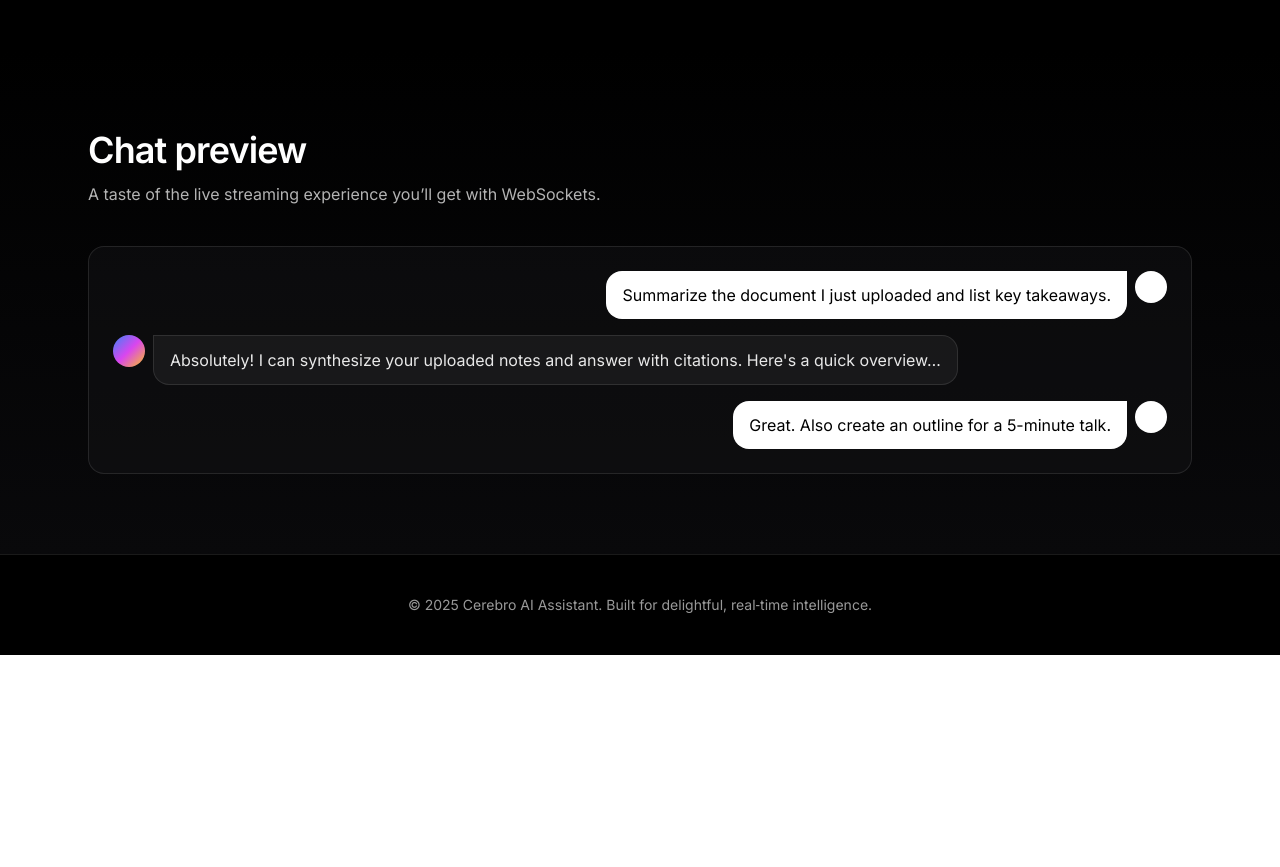
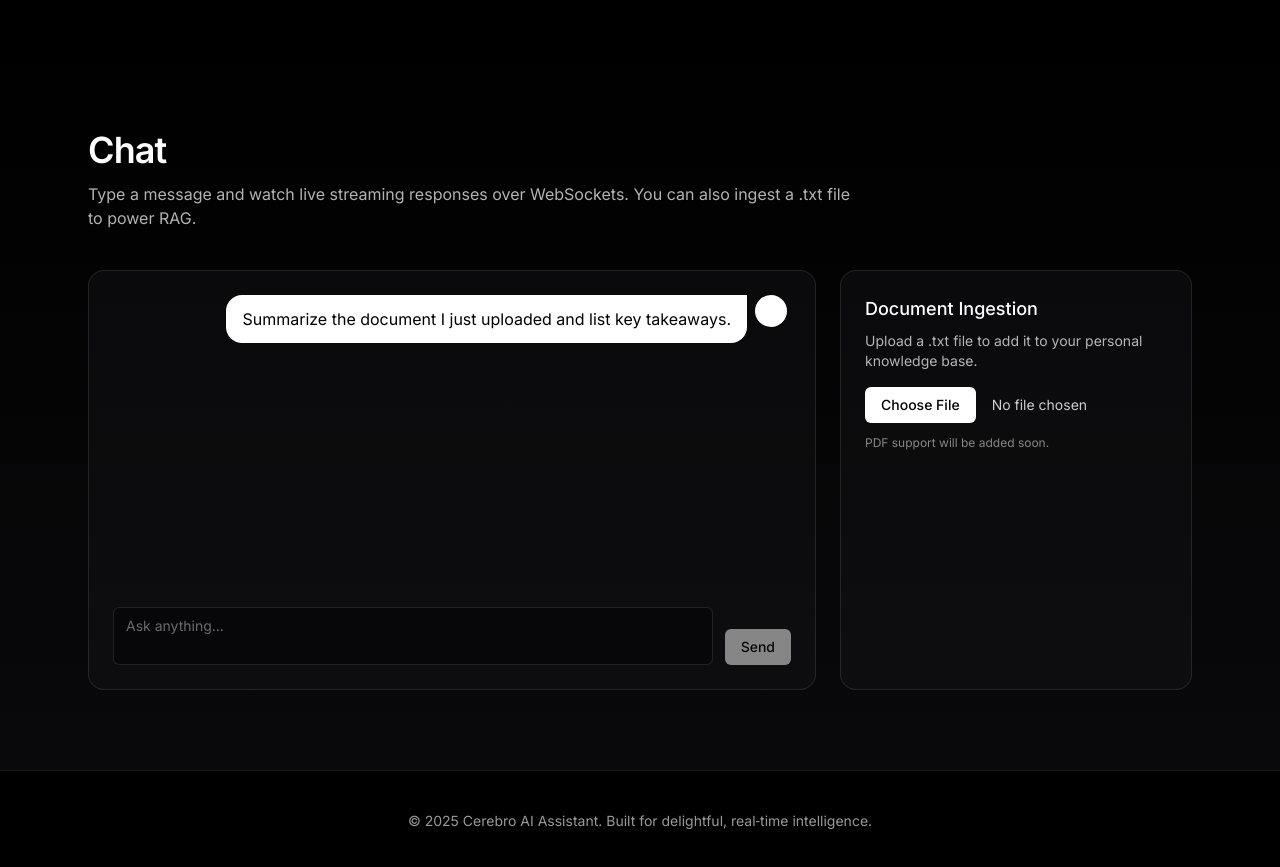
Before and after one commit to flamesdotblue/frontend-repo_6x0i4b5w_vm0s7c, a React (Vite) app: page / in a window 1280 px wide. Shown: the part 1140-2007 px from the top of the page. Before the commit the page ends 1795 px from the top, so only its background shows below. Built offline with nearby package versions, Linux system fonts and the light colour scheme; no server answers; a web font is replaced by a local one.

Commit message:
Update project prj_6x0i4b5w - 2025-10-28T04:25:56.174Z

```diff
--- a/src/components/ChatPreview.jsx
+++ b/src/components/ChatPreview.jsx
@@ -1,4 +1,4 @@
-import { useEffect, useRef, useState } from "react";
+import { useEffect, useMemo, useRef, useState } from "react";
 
 function BotBubble({ children }) {
   return (
@@ -22,41 +22,181 @@ function UserBubble({ children }) {
   );
 }
 
+function useBackendUrls() {
+  // Derive REST and WS URLs from VITE_BACKEND_URL, falling back to same origin
+  const base = import.meta.env.VITE_BACKEND_URL || window.location.origin;
+  const restBase = base.replace(/\/$/, "");
+  const wsBase = useMemo(() => {
+    try {
+      const url = new URL(restBase);
+      url.protocol = url.protocol === "https:" ? "wss:" : "ws:";
+      return url.toString().replace(/\/$/, "");
+    } catch {
+      // If parsing fails, default to current origin
+      const origin = window.location.origin;
+      const proto = origin.startsWith("https") ? "wss" : "ws";
+      return origin.replace(/^https?/, proto);
+    }
+  }, [restBase]);
+  return { restBase, wsBase };
+}
+
 export default function ChatPreview() {
-  const [streamText, setStreamText] = useState("");
-  const full = "Absolutely! I can synthesize your uploaded notes and answer with citations. Here's a quick overview…";
-  const timer = useRef(null);
+  const [messages, setMessages] = useState([
+    { role: "user", content: "Summarize the document I just uploaded and list key takeaways." },
+  ]);
+  const [inputText, setInputText] = useState("");
+  const [streaming, setStreaming] = useState(false);
+  const wsRef = useRef(null);
+  const { restBase, wsBase } = useBackendUrls();
 
   useEffect(() => {
-    let i = 0;
-    timer.current = setInterval(() => {
-      setStreamText(full.slice(0, i));
-      i += 2;
-      if (i > full.length) {
-        clearInterval(timer.current);
+    return () => {
+      if (wsRef.current && wsRef.current.readyState === WebSocket.OPEN) {
+        wsRef.current.close();
       }
-    }, 30);
-    return () => clearInterval(timer.current);
+    };
   }, []);
+
+  const handleSend = () => {
+    const text = inputText.trim();
+    if (!text || streaming) return;
+
+    // Append user message and a placeholder assistant message we will stream into
+    setMessages((prev) => [...prev, { role: "user", content: text }, { role: "assistant", content: "" }]);
+    setInputText("");
+    setStreaming(true);
+
+    const wsUrl = `${wsBase}/ws/chat`;
+    const ws = new WebSocket(wsUrl);
+    wsRef.current = ws;
+
+    ws.onopen = () => {
+      const payload = { user_id: "pavitra", message: text, stream: true };
+      ws.send(JSON.stringify(payload));
+    };
+
+    ws.onmessage = (event) => {
+      try {
+        const payload = JSON.parse(event.data);
+        if (payload.type === "partial") {
+          setMessages((prev) => {
+            const updated = [...prev];
+            // Stream into the last assistant message
+            const lastIdx = updated.length - 1;
+            if (lastIdx >= 0 && updated[lastIdx].role === "assistant") {
+              updated[lastIdx] = { ...updated[lastIdx], content: (updated[lastIdx].content || "") + (payload.text || "") };
+            }
+            return updated;
+          });
+        } else if (payload.type === "done") {
+          ws.close();
+        }
+      } catch (e) {
+        console.error("Invalid WS message", e);
+      }
+    };
+
+    ws.onerror = () => {
+      setStreaming(false);
+    };
+
+    ws.onclose = () => {
+      setStreaming(false);
+    };
+  };
+
+  const handleKeyDown = (e) => {
+    if (e.key === "Enter" && !e.shiftKey) {
+      e.preventDefault();
+      handleSend();
+    }
+  };
+
+  const handleIngest = async (file) => {
+    if (!file) return;
+    if (!file.name.toLowerCase().endsWith(".txt")) {
+      alert("Please upload a .txt file for now.");
+      return;
+    }
+    const text = await file.text();
+    const body = {
+      user_id: "pavitra",
+      doc_name: file.name,
+      text,
+    };
+    const res = await fetch(`${restBase}/ingest`, {
+      method: "POST",
+      headers: { "Content-Type": "application/json" },
+      body: JSON.stringify(body),
+    });
+    if (!res.ok) {
+      const msg = await res.text();
+      alert(`Ingestion failed: ${msg}`);
+      return;
+    }
+    alert("Document ingested successfully.");
+  };
 
   return (
     <section id="chat" className="relative py-20 bg-gradient-to-b from-black to-zinc-950">
       <div className="mx-auto max-w-6xl px-4 sm:px-6">
         <div className="max-w-3xl">
-          <h2 className="text-3xl sm:text-4xl font-semibold tracking-tight text-white">Chat preview</h2>
-          <p className="mt-3 text-white/70">A taste of the live streaming experience you’ll get with WebSockets.</p>
+          <h2 className="text-3xl sm:text-4xl font-semibold tracking-tight text-white">Chat</h2>
+          <p className="mt-3 text-white/70">Type a message and watch live streaming responses over WebSockets. You can also ingest a .txt file to power RAG.</p>
         </div>
 
-        <div className="mt-10 rounded-2xl border border-white/10 bg-zinc-900/40 p-4 sm:p-6">
-          <div className="space-y-4">
-            <UserBubble>Summarize the document I just uploaded and list key takeaways.</UserBubble>
-            <BotBubble>
-              <span className="whitespace-pre-wrap">{streamText}</span>
-              {streamText.length < full.length && (
-                <span className="inline-flex animate-pulse">▍</span>
-              )}
-            </BotBubble>
-            <UserBubble>Great. Also create an outline for a 5-minute talk.</UserBubble>
+        <div className="mt-10 grid grid-cols-1 lg:grid-cols-3 gap-6">
+          {/* Chat panel */}
+          <div className="lg:col-span-2 rounded-2xl border border-white/10 bg-zinc-900/40 p-4 sm:p-6 flex flex-col min-h-[420px]">
+            <div className="flex-1 space-y-4 overflow-y-auto pr-1">
+              {messages.map((m, idx) => (
+                m.role === "user" ? (
+                  <UserBubble key={idx}>{m.content}</UserBubble>
+                ) : (
+                  <BotBubble key={idx}>
+                    <span className="whitespace-pre-wrap">{m.content}</span>
+                    {streaming && idx === messages.length - 1 && (
+                      <span className="inline-flex animate-pulse">▍</span>
+                    )}
+                  </BotBubble>
+                )
+              ))}
+            </div>
+            <div className="mt-4 flex items-end gap-3">
+              <textarea
+                className="flex-1 resize-none rounded-md border border-white/10 bg-black/40 px-3 py-2 text-sm text-white placeholder-white/40 focus:outline-none focus:ring-2 focus:ring-white/20"
+                rows={2}
+                placeholder="Ask anything…"
+                value={inputText}
+                onChange={(e) => setInputText(e.target.value)}
+                onKeyDown={handleKeyDown}
+              />
+              <button
+                onClick={handleSend}
+                disabled={streaming || !inputText.trim()}
+                className="shrink-0 inline-flex items-center justify-center rounded-md px-4 py-2 text-sm font-medium text-black bg-white hover:bg-white/90 disabled:opacity-50 disabled:cursor-not-allowed"
+              >
+                {streaming ? "Streaming…" : "Send"}
+              </button>
+            </div>
+          </div>
+
+          {/* Ingestion panel */}
+          <div className="rounded-2xl border border-white/10 bg-zinc-900/40 p-4 sm:p-6">
+            <h3 className="text-lg font-medium text-white">Document Ingestion</h3>
+            <p className="mt-2 text-sm text-white/70">Upload a .txt file to add it to your personal knowledge base.</p>
+            <div className="mt-4">
+              <label className="block">
+                <input
+                  type="file"
+                  accept=".txt"
+                  onChange={(e) => handleIngest(e.target.files?.[0] || null)}
+                  className="block w-full text-sm text-white/80 file:mr-4 file:py-2 file:px-4 file:rounded-md file:border-0 file:text-sm file:font-medium file:bg-white file:text-black hover:file:bg-white/90"
+                />
+              </label>
+            </div>
+            <p className="mt-3 text-xs text-white/50">PDF support will be added soon.</p>
           </div>
         </div>
       </div>
```
Also changed, not shown: 1 other file (tests, documents, lock files or other folders).
